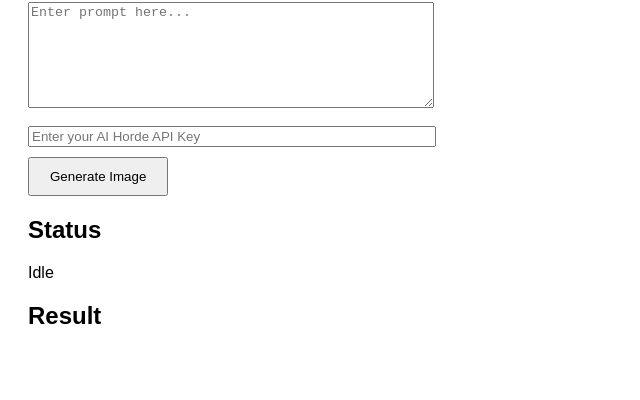
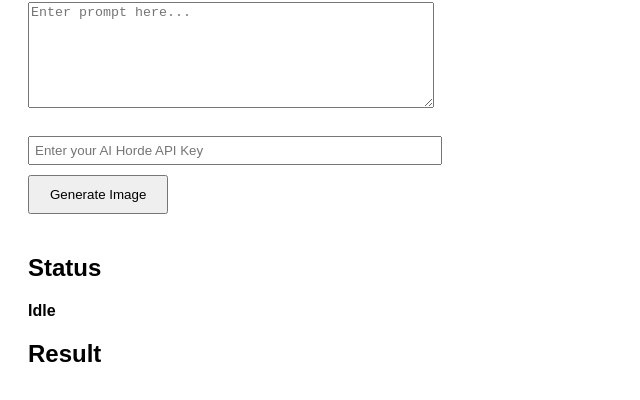
Before and after one commit to TheImpossibleSpy/ImageenAIArt, a plain HTML site: page index.html in a window 1280 px wide. Shown: the part 106-506 px from the top of the page, without its empty margins (0-640 px from the left). Drawn offline with Linux system fonts and the light colour scheme.

Commit message:
Update style.css

```diff
--- a/css/style.css
+++ b/css/style.css
@@ -7,9 +7,20 @@ textarea {
     width: 400px;
     height: 100px;
     display: block;
+    margin-bottom: 10px;
+}
+
+input {
+    margin-bottom: 10px;
+    padding: 5px;
 }
 
 button {
     padding: 10px 20px;
-    margin-top: 10px;
+    margin-bottom: 20px;
 }
+
+#status {
+    font-weight: bold;
+    margin-bottom: 20px;
+}
```
